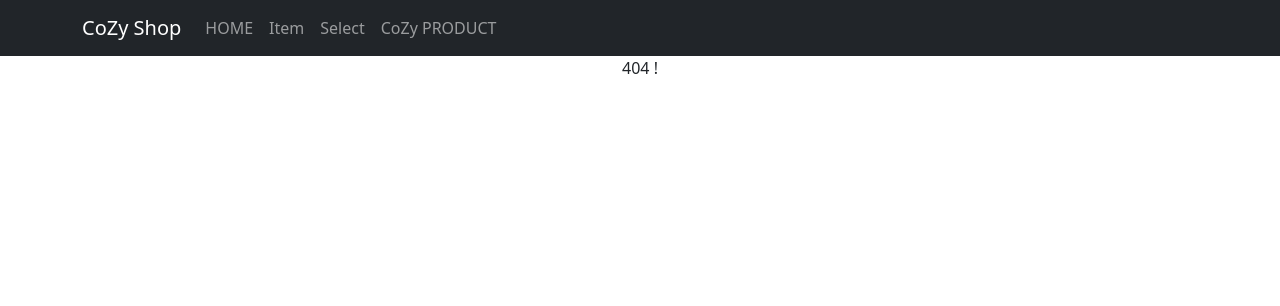
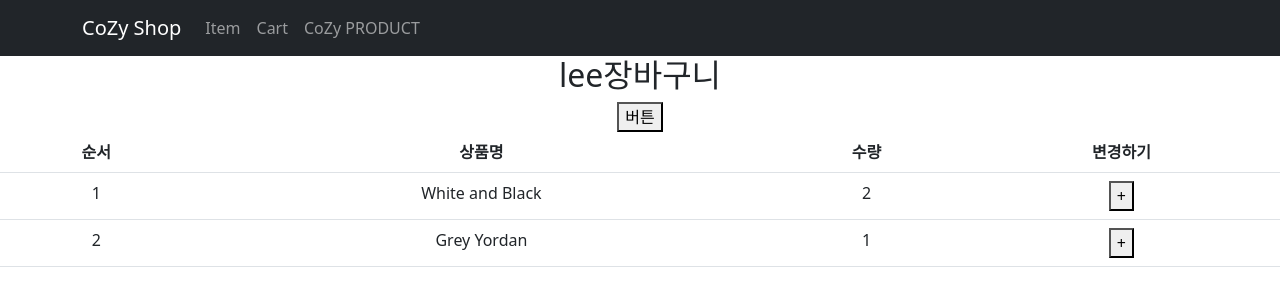
Before and after one commit to tmdghks8642/coddingapple-React-shop-project, a React (Create React App) app: page /Cart in a window 1280 px wide. Before the commit this address had no page. Shown: the top 306 px of the page. Built offline with nearby package versions, Linux system fonts and the light colour scheme.

Commit message:
redux toolkit 끝

```diff
--- a/src/App.css
+++ b/src/App.css
@@ -70,3 +70,7 @@ text-shadow: 1px 10px blue;
   opacity: 1;
   transition: opacity 0.9s;
 }
+
+.homepage{
+  cursor: pointer;
+}
--- a/src/App.js
+++ b/src/App.js
@@ -6,7 +6,7 @@ import { useEffect, useState} from 'react';
 import { Route,Routes,Link, useNavigate, Outlet } from 'react-router-dom';
 import Item from './pages/Item'
 import axios from 'axios';
-import Select from './pages/Select'
+import Cart from './pages/Cart'
 
 function App() {
   let [items, setitems] = useState(dataList)
@@ -21,11 +21,10 @@ function App() {
 
     <Navbar bg="dark" variant="dark">
         <Container>
-          <Navbar.Brand href="#home">CoZy Shop</Navbar.Brand>
+          <Navbar.Brand className='homepage' onClick={()=>{navigate('/')}}>CoZy Shop</Navbar.Brand>
           <Nav className="me-auto">
-            <Nav.Link onClick={()=>{navigate('/')}}>HOME</Nav.Link>
             <Nav.Link onClick={()=>{navigate('/item/0');}} >Item </Nav.Link>
-            <Nav.Link onClick={()=>{navigate('/select');}} >Select </Nav.Link>
+            <Nav.Link onClick={()=>{navigate('/Cart');}} >Cart </Nav.Link>
             <Nav.Link href="#CoZy_PRODUCT">CoZy PRODUCT</Nav.Link>
           </Nav>
         </Container>
@@ -39,7 +38,7 @@ function App() {
       <Route path='/' element={<Main items={items} count={count}
       setCount={setCount} loding={loding} setLoding={setLoding} setitems={setitems}/>}/>
       <Route path='/item/:id' element={<Item items={items} />}/>
-      <Route path='/select' element={<Select/>}/>
+      <Route path='/Cart' element={<Cart/>}/>
       {/* 404 페이지 만드는법!  */}
       <Route path='*' element={<div>404 ! </div>}/>
 
@@ -53,8 +52,6 @@ function App() {
             {/* 그냥 일반 Route로 작성 시  */}
           {/* <Route path='/event/one' element={<div></div>}/>
           <Route path='/event/two' element={<div></div>}/> */}
-
-      <Route path='/select' element={<Select/>}/>
 
     </Routes>
 
@@ -114,7 +111,7 @@ function Main ({items, count,setCount,loding,setLoding,setitems}){
             alert('더이상 상품이 없습니다.')
             setLoding(false)
           }
-
+            console.log(items)
           }}>버튼</button>
         </>
         )}
--- a/src/pages/Select.js
+++ b/src/pages/Cart.js
@@ -1,17 +1,18 @@
 
 import { Table } from "react-bootstrap"
 import { useDispatch, useSelector } from "react-redux";
-import { newCount } from "../store";
+import { changename,newCount } from "../store";
 
-function Select (){
+function Cart (){
 let dispatch = useDispatch();
 let state = useSelector((state)=>{return state})
 
 
 return (
 <div>
+  <h2>{state.user}장바구니</h2>
   <button onClick={()=>{
-    console.log(state)
+    dispatch(changename())
   }}>버튼</button>
 
 <Table>
@@ -50,4 +51,4 @@ return (
 
 }
 
-export default Select;
+export default Cart;
--- a/src/pages/Item.js
+++ b/src/pages/Item.js
@@ -91,6 +91,7 @@ return (
            count : 1};
 
          dispatch(newItem(plusItem))
+         alert('장바구니에 담겼습니다.!')
       }}
 
       >주문하기</button>
--- a/src/store.js
+++ b/src/store.js
@@ -19,14 +19,27 @@ let cartitems = createSlice({
       }
 })
 
+let user =createSlice({
+    name : 'user',
+    initialState: 'lee',
+
+    reducers : {
+        changename(state){
+            return state = 'kim'
+        }
+    }
+
+})
 
 
 
 
 export let {newCount, newItem} = cartitems.actions
+export let {changename} = user.actions
 
 export default configureStore({
     reducer: {
         cartitems : cartitems.reducer,
+        user : user.reducer,
     }
 })
```
